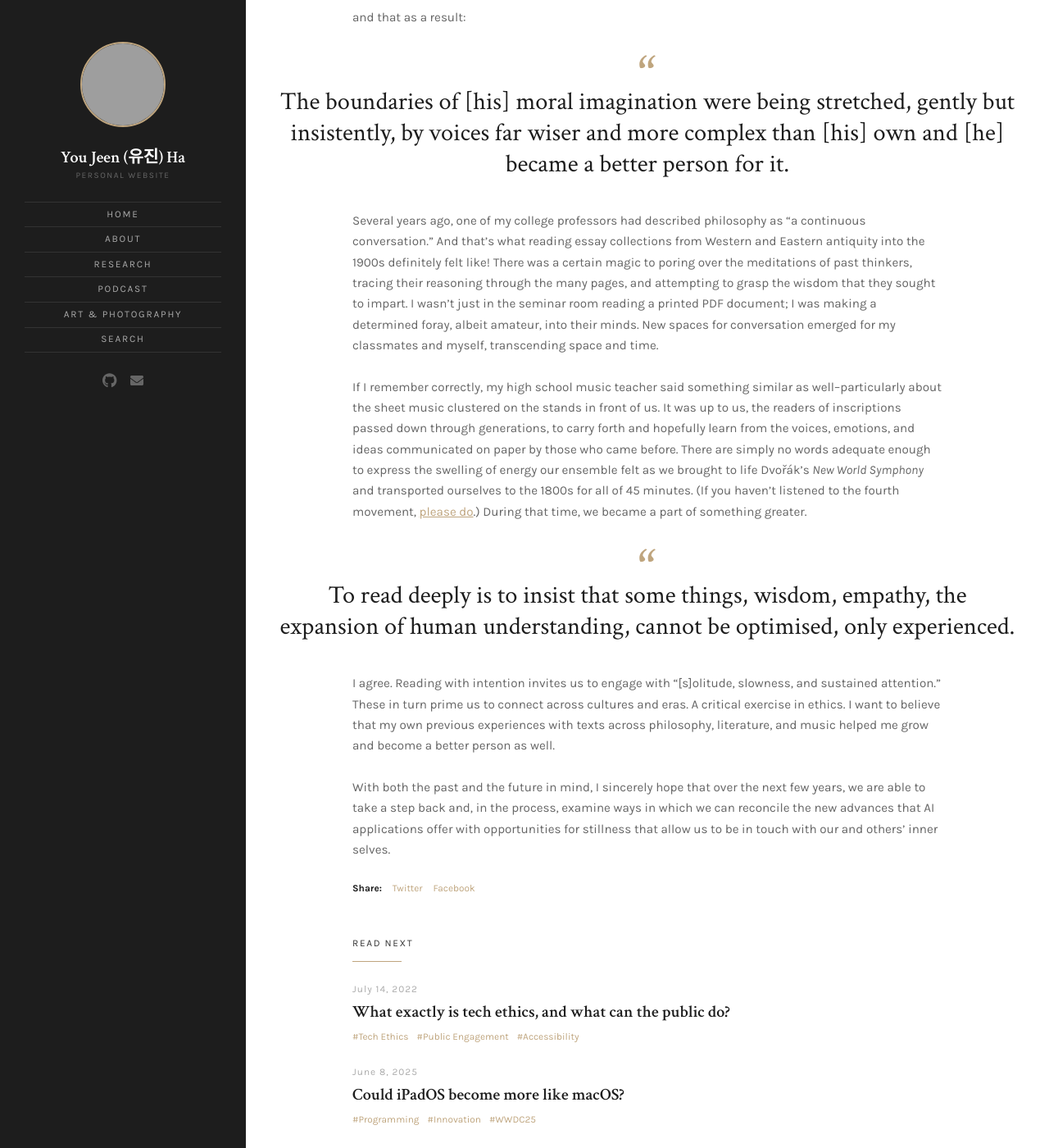
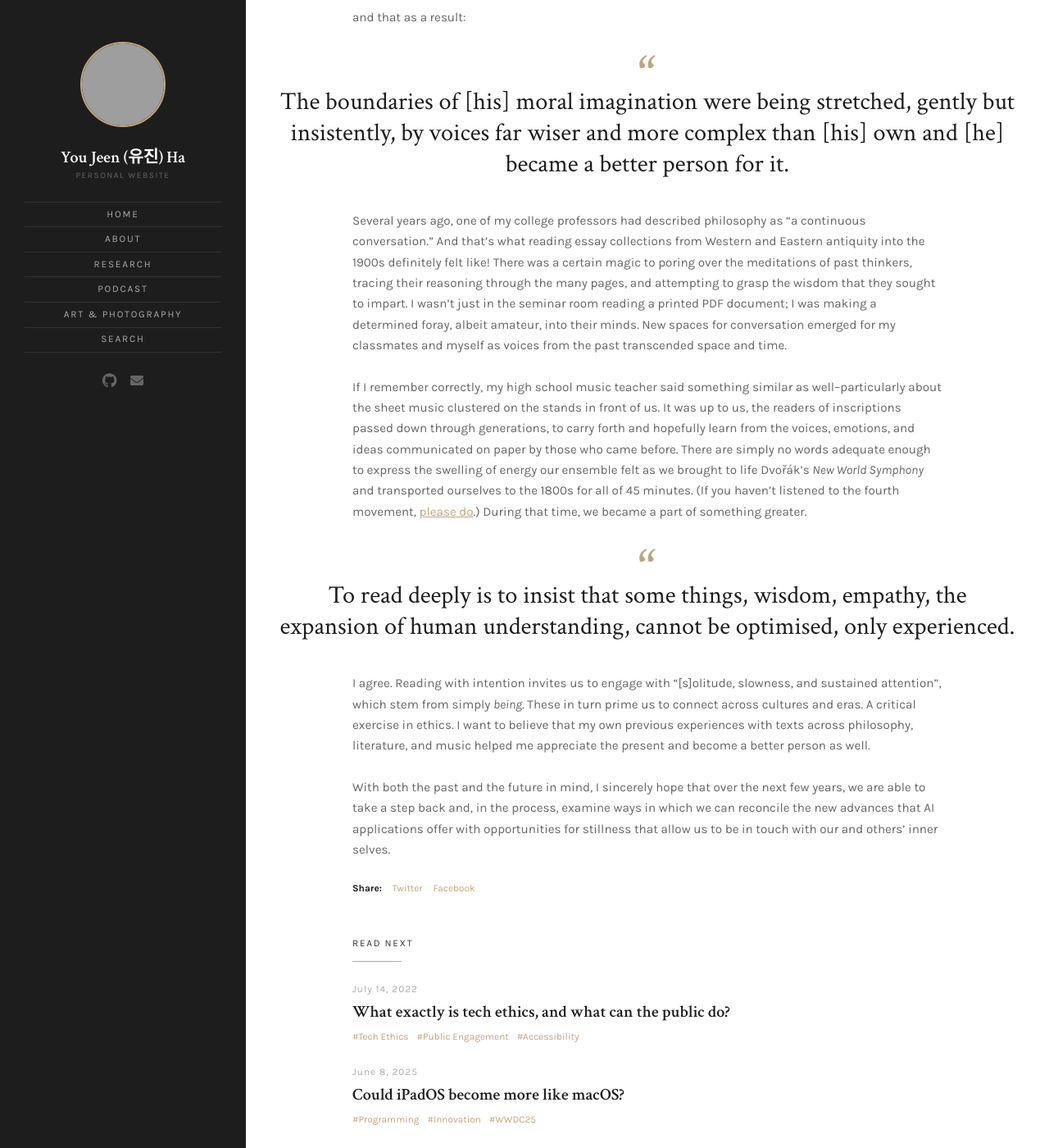
Before and after one commit to hyoujeen/hyoujeen.github.io, a Jekyll site: the page built from _posts/2025-05-31-deep-reading-in-the-age-of-algorithms.md, in a window 1280 px wide and 1400 px high, scrolled down 823 px. Shown: the whole window at 82% size. Built offline with Jekyll 4.4.1, drawn with Linux system fonts in a browser that asks for light colours; grey boxes are pictures that could not be loaded.

Commit message:
Update 2025-05-31-deep-reading-in-the-age-of-algorithms.md

```diff
--- a/_posts/2025-05-31-deep-reading-in-the-age-of-algorithms.md
+++ b/_posts/2025-05-31-deep-reading-in-the-age-of-algorithms.md
@@ -16,13 +16,13 @@ Hendrick explains how reading is indeed an ethical practice:
 and that as a result:
 > The boundaries of [his] moral imagination were being stretched, gently but insistently, by voices far wiser and more complex than [his] own and [he] became a better person for it.
 
-Several years ago, one of my college professors had described philosophy as "a continuous conversation." And that's what reading essay collections from Western and Eastern antiquity into the 1900s definitely felt like! There was a certain magic to poring over the meditations of past thinkers, tracing their reasoning through the many pages, and attempting to grasp the wisdom that they sought to impart. I wasn't just in the seminar room reading a printed PDF document; I was making a determined foray, albeit amateur, into their minds. New spaces for conversation emerged for my classmates and myself, transcending space and time.
+Several years ago, one of my college professors had described philosophy as "a continuous conversation." And that's what reading essay collections from Western and Eastern antiquity into the 1900s definitely felt like! There was a certain magic to poring over the meditations of past thinkers, tracing their reasoning through the many pages, and attempting to grasp the wisdom that they sought to impart. I wasn't just in the seminar room reading a printed PDF document; I was making a determined foray, albeit amateur, into their minds. New spaces for conversation emerged for my classmates and myself as voices from the past transcended space and time.
 
 If I remember correctly, my high school music teacher said something similar as well--particularly about the sheet music clustered on the stands in front of us. It was up to us, the readers of inscriptions passed down through generations, to carry forth and hopefully learn from the voices, emotions, and ideas communicated on paper by those who came before. There are simply no words adequate enough to express the swelling of energy our ensemble felt as we brought to life Dvořák's <i>New World Symphony</i> and transported ourselves to the 1800s for all of 45 minutes. (If you haven't listened to the fourth movement, [please do](https://www.youtube.com/watch?v=jOofzffyDSA){:target="_blank"}.) During that time, we became a part of something greater.
 
 > To read deeply is to insist that some things, wisdom, empathy, the expansion of human understanding, cannot be optimised, only experienced.
 
-I agree. Reading with intention invites us to engage with "[s]olitude, slowness, and sustained attention." These in turn prime us to connect across cultures and eras. A critical exercise in ethics.
-I want to believe that my own previous experiences with texts across philosophy, literature, and music helped me grow and become a better person as well.
+I agree. Reading with intention invites us to engage with "[s]olitude, slowness, and sustained attention", which stem from simply <i>being</i>. These in turn prime us to connect across cultures and eras. A critical exercise in ethics.
+I want to believe that my own previous experiences with texts across philosophy, literature, and music helped me appreciate the present and become a better person as well.
 
 With both the past and the future in mind, I sincerely hope that over the next few years, we are able to take a step back and, in the process, examine ways in which we can reconcile the new advances that AI applications offer with opportunities for stillness that allow us to be in touch with our and others' inner selves.
```
